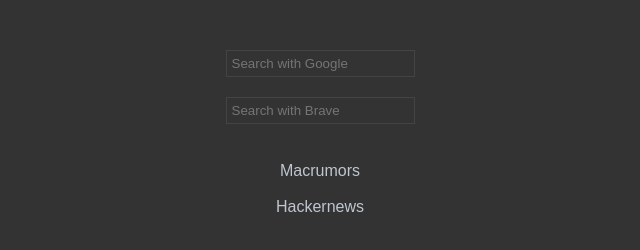
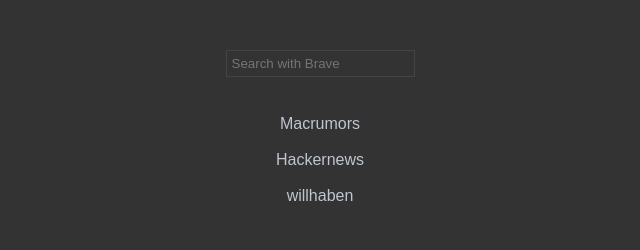
Before and after one commit to unfriend/startpage.github.io, a plain HTML site: page index.html in a window 1280 px wide. Shown: the whole page, without its empty margins (320-960 px from the left). Drawn offline with Linux system fonts and the light colour scheme; no server answers.

Commit message:
removed google search

```diff
--- a/index.html
+++ b/index.html
@@ -84,10 +84,6 @@
 
 
     <div class="search-container">
-        <form class="search-bar" action="https://www.google.com/search" method="get">
-            <input type="text" autocomplete="off" name="q" placeholder="Search with Google">
-        </form>
-
         <form class="search-bar" action="https://search.brave.com/search" method="get">
             <input type="text" autocomplete="off" name="q" placeholder="Search with Brave">
         </form>
@@ -97,6 +93,8 @@
     <a href="https://www.macrumors.com/">Macrumors</a>
     <br>
     <a href="https://news.ycombinator.com/">Hackernews</a>
+    <br>
+    <a href="https://www.willhaben.at/iad/kaufen-und-verkaufen">willhaben</a>
     </div>
 
     <div class="hacker-news">
```
